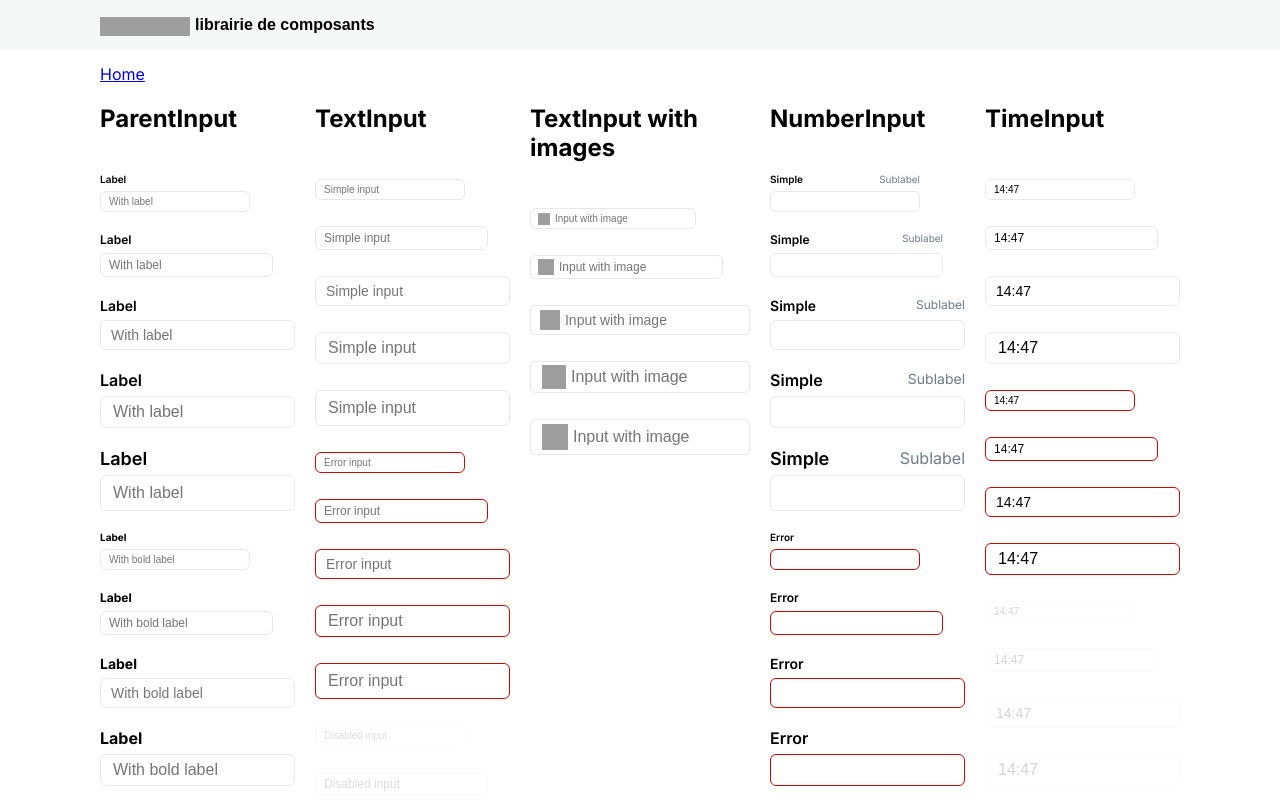
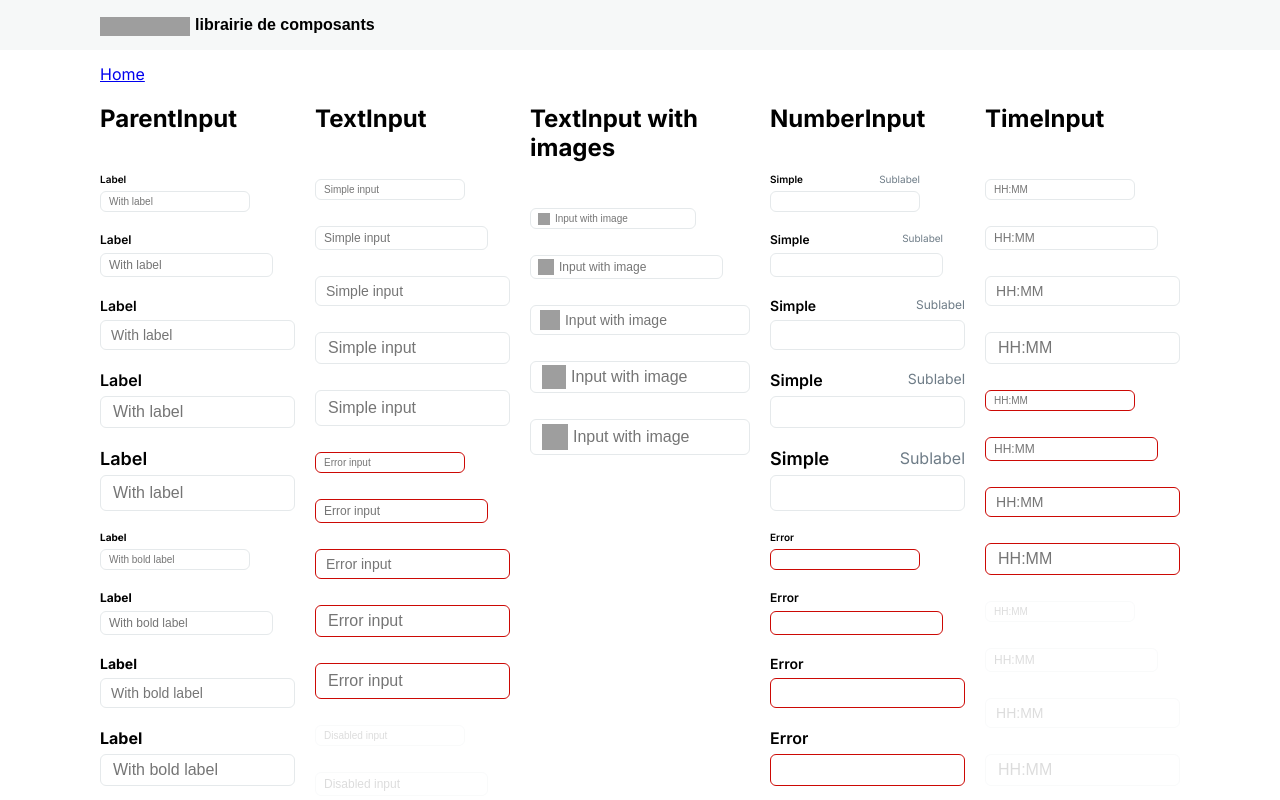
Before and after one commit to morning-la-tech/morning-react-ui, a Next.js app: page /inputs in a window 1280 px wide. Shown: the top 800 px of the page. Built offline with nearby package versions, Linux system fonts and the light colour scheme; grey boxes are pictures that could not be loaded; a web font is replaced by a local one.

Commit message:
fix: empty value

```diff
--- a/app/inputs/page.tsx
+++ b/app/inputs/page.tsx
@@ -13,7 +13,7 @@ import TimeInput from '@/components/inputs/textField/TimeInput';
 export default function Page() {
   const [value, setValue] = useState<string>('');
   const [numberValue, setNumberValue] = useState<number | undefined>(undefined);
-  const [timeValue, setTimeValue] = useState<Date>(new Date());
+  const [timeValue, setTimeValue] = useState<Date | null>(null);
   const [isTimeValueError, setIsTimeValueError] = useState<boolean>(false);
 
   const handleTextChange: ChangeEventHandler<HTMLInputElement> = (
@@ -27,7 +27,7 @@ export default function Page() {
     setNumberValue(newNumberValue);
   };
 
-  const handleTimeChange = (newTimeValue: Date) => {
+  const handleTimeChange = (newTimeValue: Date | null) => {
     setTimeValue(newTimeValue);
   };
 
@@ -83,10 +83,10 @@ export default function Page() {
     sublabel?: string;
     isLabelBold?: boolean;
     size?: Size;
-    value: Date;
+    value: Date | null;
     isError?: boolean;
     disabled?: boolean;
-    onChange: (event: Date) => void;
+    onChange: (event: Date | null) => void;
     setError: (isError: boolean) => void;
     callback?: () => boolean;
   }) => {
--- a/components/inputs/textField/TimeInput.tsx
+++ b/components/inputs/textField/TimeInput.tsx
@@ -8,7 +8,7 @@ import styles from '../input.module.css';
 
 type TimeInputProps = BasicInputProps &
   InputProps & {
-    value: Date;
+    value: Date | null;
     onChange: (time: Date) => void;
     setError: (isError: boolean) => void;
     callback?: () => boolean;
@@ -30,8 +30,8 @@ const TimeInput = forwardRef<HTMLInputElement, TimeInputProps>(
     },
     ref,
   ) => {
-    const [inputValue, setInputValue] = useState<string>(
-      format(value, 'HH:mm'),
+    const [inputValue, setInputValue] = useState<string | null>(
+      value ? format(value, 'HH:mm') : null,
     );
 
     const stringToTime = (time: string): [number, number] => {
@@ -64,9 +64,13 @@ const TimeInput = forwardRef<HTMLInputElement, TimeInputProps>(
      * Function is called on every change in input value
      */
     const reformatTime = (
-      time: string,
+      time: string | null,
       event: ChangeEvent<HTMLInputElement>,
-    ): string => {
+    ): string | null => {
+      if (time == null) {
+        return null;
+      }
+
       // First try to find a ':' in the input value to match a pattern like 'HH:mm'
       if (time.match(/:/g)) {
         // If matched, will then split the string using ':' to get an hour value and a minute value
@@ -77,7 +81,7 @@ const TimeInput = forwardRef<HTMLInputElement, TimeInputProps>(
       }
 
       // If the pattern 'HH:mm' is not matched, will try to see if a ':' was in previous value
-      if (inputValue.match(/:/g)) {
+      if (inputValue != null && inputValue.match(/:/g)) {
         // If that was the case, means that the ':' was erased
         // Will then split the previous value using ':' to get a previous hour value and previous minute value
         // Erasing a ':' means that user tried to erased last digit of hour value, will reformat a time value accordingly
@@ -103,6 +107,12 @@ const TimeInput = forwardRef<HTMLInputElement, TimeInputProps>(
     const handleChange = (event: ChangeEvent<HTMLInputElement>) => {
       const newValue = event.target.value;
       const reformatedNewValue = reformatTime(newValue, event);
+
+      if (reformatedNewValue == null) {
+        setInputValue(reformatedNewValue);
+        return;
+      }
+
       const validAsTime = isStringValidAsTime(reformatedNewValue);
 
       setError(!validAsTime);
@@ -113,13 +123,13 @@ const TimeInput = forwardRef<HTMLInputElement, TimeInputProps>(
     };
 
     const handleBlur = () => {
-      const [hours, minutes] = stringToTime(inputValue);
+      const [hours, minutes] = inputValue ? stringToTime(inputValue) : [0, 0];
       setError(false);
       onChange(setMinutes(setHours(new Date(), hours), minutes));
     };
 
     useEffect(() => {
-      setInputValue(format(value, 'HH:mm'));
+      setInputValue(value ? format(value, 'HH:mm') : null);
     }, [value]);
 
     return (
@@ -142,7 +152,7 @@ const TimeInput = forwardRef<HTMLInputElement, TimeInputProps>(
             placeholder={'HH:MM'}
             disabled={disabled}
             type='text'
-            value={inputValue}
+            value={inputValue ?? ''}
             onChange={handleChange}
             onBlur={handleBlur}
           />
```
